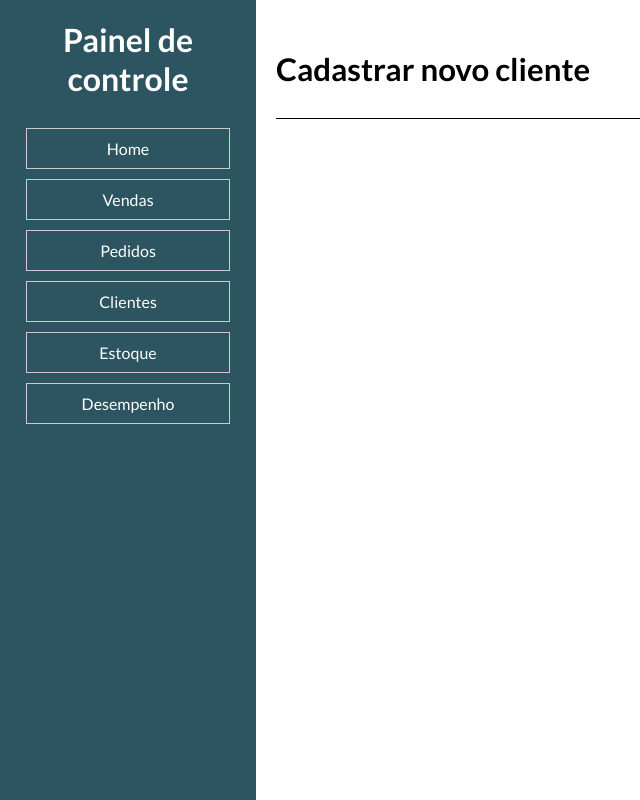
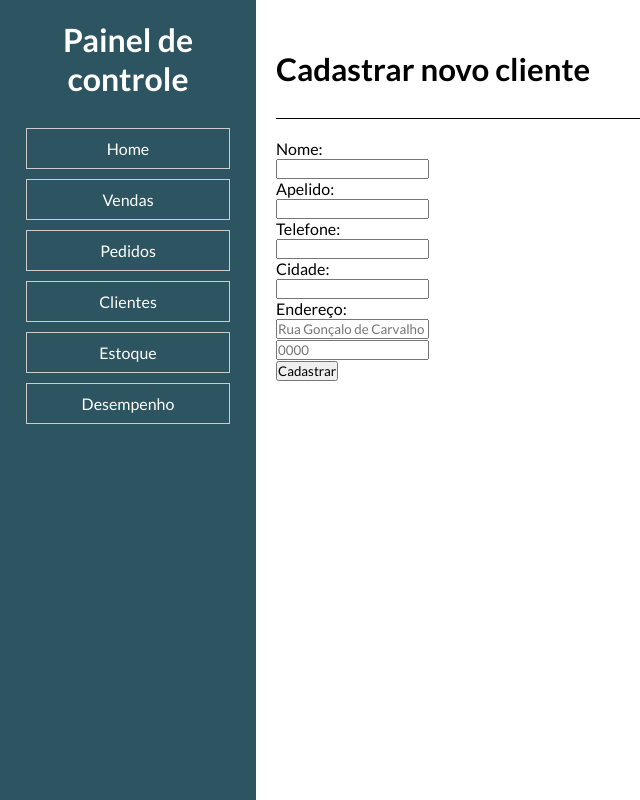
Before and after one commit to heitor2002/gerenciador-de-vendas, a React (Vite) app: page /client-register in a window 1280 px wide. Shown: the whole page, without its empty margins (0-640 px from the left). Built offline with nearby package versions, Linux system fonts and the light colour scheme.

Commit message:
feat: adicionando formulário.

```diff
--- a/src/components/clientsPage/ClientRegisterPage.jsx
+++ b/src/components/clientsPage/ClientRegisterPage.jsx
@@ -6,7 +6,36 @@ const ClientRegisterPage = () => {
           <h2>Cadastrar novo cliente</h2>
         </div>
         <div className="client-register">
-
+            <form>
+                <div>
+                <label>Nome:</label>
+                <br />
+                <input type="text" name="name" id="name" />
+                </div>
+                <div>
+                <label>Apelido:</label>
+                <br />
+                <input type="text" name="nickname" id="nickname" />
+                </div>
+                <div>
+                <label>Telefone:</label>
+                <br />
+                <input type="number" name="cell" id="cell" />
+                </div>
+                <div>
+                <label>Cidade:</label>
+                <br />
+                <input type="text" name="city" id="city" />
+                </div>
+                <div>
+                <label>Endereço:</label>
+                <br />
+                <input type="text" name="addressNumber" id="addressNumber" placeholder="Rua Gonçalo de Carvalho"/>
+                <br />
+                <input type="number" name="addressNumber" id="addressNumber" placeholder="0000"/>
+                </div>
+                <button>Cadastrar</button>
+            </form>
         </div>
       </div>
     </>
--- a/src/styles/components/_Clients.scss
+++ b/src/styles/components/_Clients.scss
@@ -228,3 +228,7 @@
     text-align: right;
   }
 }
+
+.client-register{
+    padding: 20px 0;
+}
--- a/src/styles/main.css
+++ b/src/styles/main.css
@@ -331,6 +331,10 @@ header ul a li:hover {
   text-align: right;
 }
 
+.client-register {
+  padding: 20px 0;
+}
+
 .requests {
   padding: 30px 0;
 }
```
Also changed, not shown: 1 other file (tests, documents, lock files or other folders).
